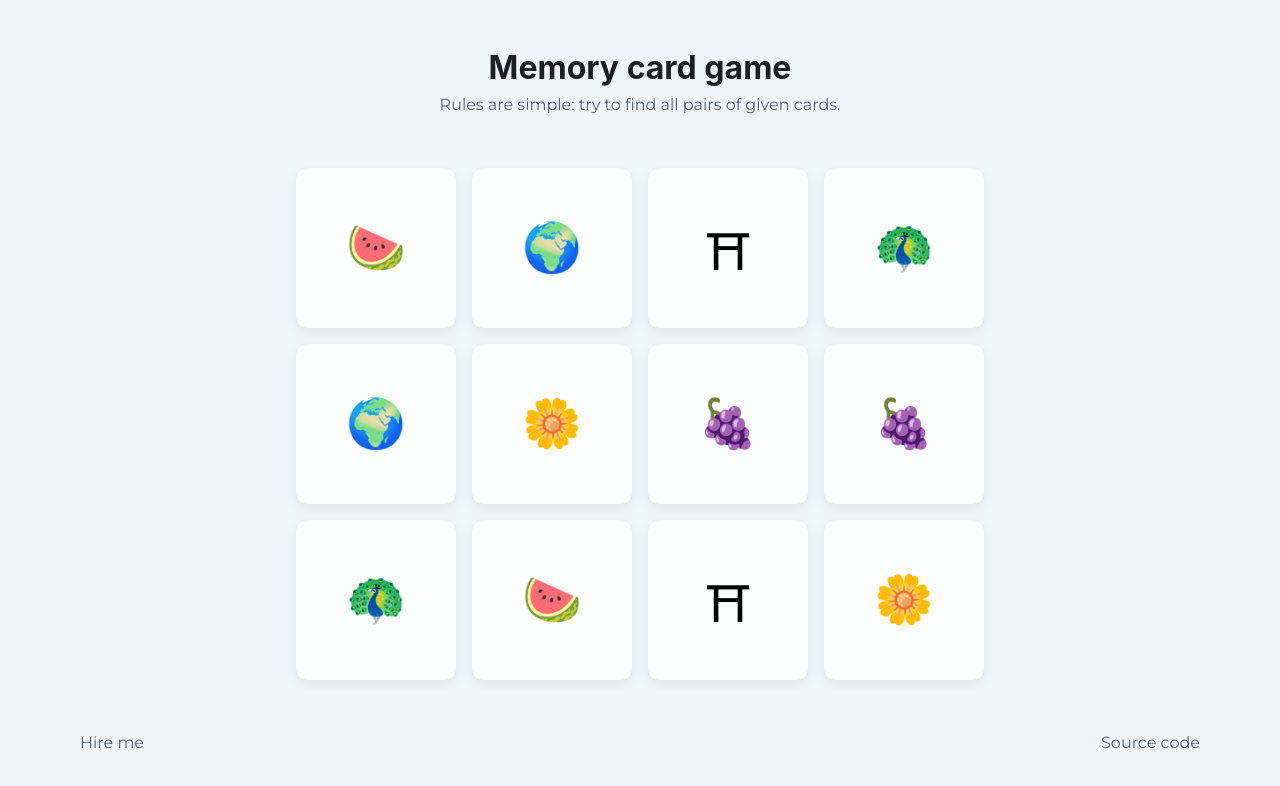
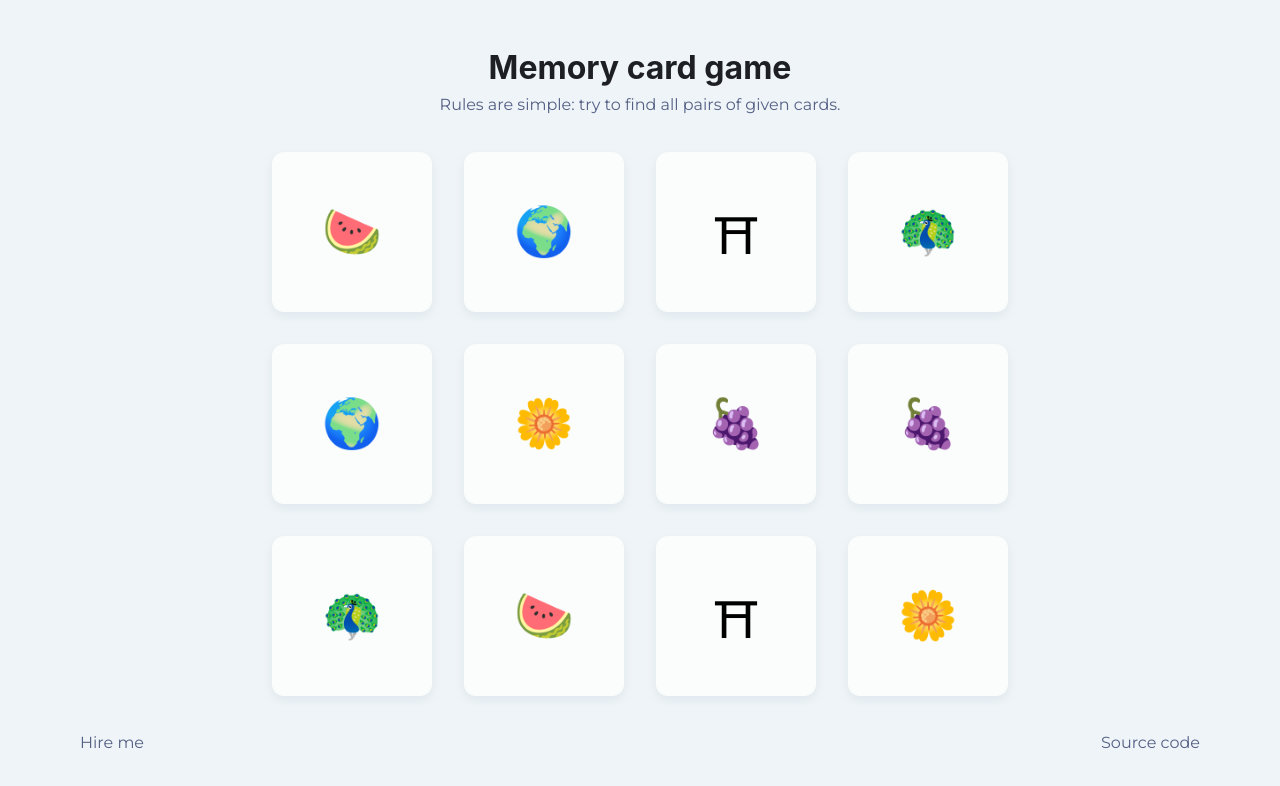
Before and after one commit to sashafromlibertalia/memory-card-game, a React (Create React App) app: page / in a window 1280 px wide. Shown: the top 786 px of the page. Built offline with nearby package versions, Linux system fonts and the light colour scheme.

Commit message:
refactor: code-style

```diff
--- a/src/common/interfaces/card.props.ts
+++ b/src/common/interfaces/card.props.ts
@@ -1,5 +1,3 @@
-interface CardProps {
+export default interface CardProps {
     data: string;
 }
-
-export default CardProps;
--- a/src/common/types/card.dto.ts
+++ b/src/common/types/card.dto.ts
@@ -1,6 +1,4 @@
-type CardDTO = {
+export type CardDTO = {
     data: string,
     isPicked: boolean,
 }
-
-export default CardDTO;
--- a/src/components/Card.tsx
+++ b/src/components/Card.tsx
@@ -2,7 +2,7 @@ import React from 'react';
 import styled from 'styled-components'
 import CardProps from "../common/interfaces/card.props";
 
-const Wrapper = styled.div`
+const CardWrapper = styled.div`
   background: #fbfdfd;
   border-radius: 12px;
   width: 10rem;
@@ -24,9 +24,9 @@ const Wrapper = styled.div`
 
 const Card = ({data}: CardProps) => {
     return (
-        <Wrapper>
+        <CardWrapper>
             {data}
-        </Wrapper>
+        </CardWrapper>
     );
 };
 
--- a/src/components/Field.tsx
+++ b/src/components/Field.tsx
@@ -3,9 +3,9 @@ import styled from "styled-components";
 import Card from "./Card";
 import CardsData from "../common/cards.data";
 
-const Grid = styled.div`
+const FieldGrid = styled.div`
   display: grid;
-  grid-gap: 1rem;
+  grid-gap: 2rem;
   grid-template-columns: repeat(4, 1fr);
 `
 
@@ -18,9 +18,9 @@ const Field = () => {
     }
 
     return (
-        <Grid>
+        <FieldGrid>
             {container}
-        </Grid>
+        </FieldGrid>
     );
 };
 
--- a/src/components/Footer.tsx
+++ b/src/components/Footer.tsx
@@ -1,18 +1,18 @@
 import React from 'react';
 import styled from "styled-components";
 
-const Wrapper = styled.footer`
+const FooterWrapper = styled.footer`
   display: flex;
   justify-content: space-between;
 `
 
 const Footer = () => {
     return (
-        <Wrapper>
+        <FooterWrapper>
             <a href="https://github.com/sashafromlibertalia/CV" target="_blank" rel="noreferrer">Hire me</a>
             <a href="https://github.com/sashafromlibertalia/memory-card-game" target="_blank" rel="noreferrer">Source
                 code</a>
-        </Wrapper>
+        </FooterWrapper>
     );
 };
 
```
